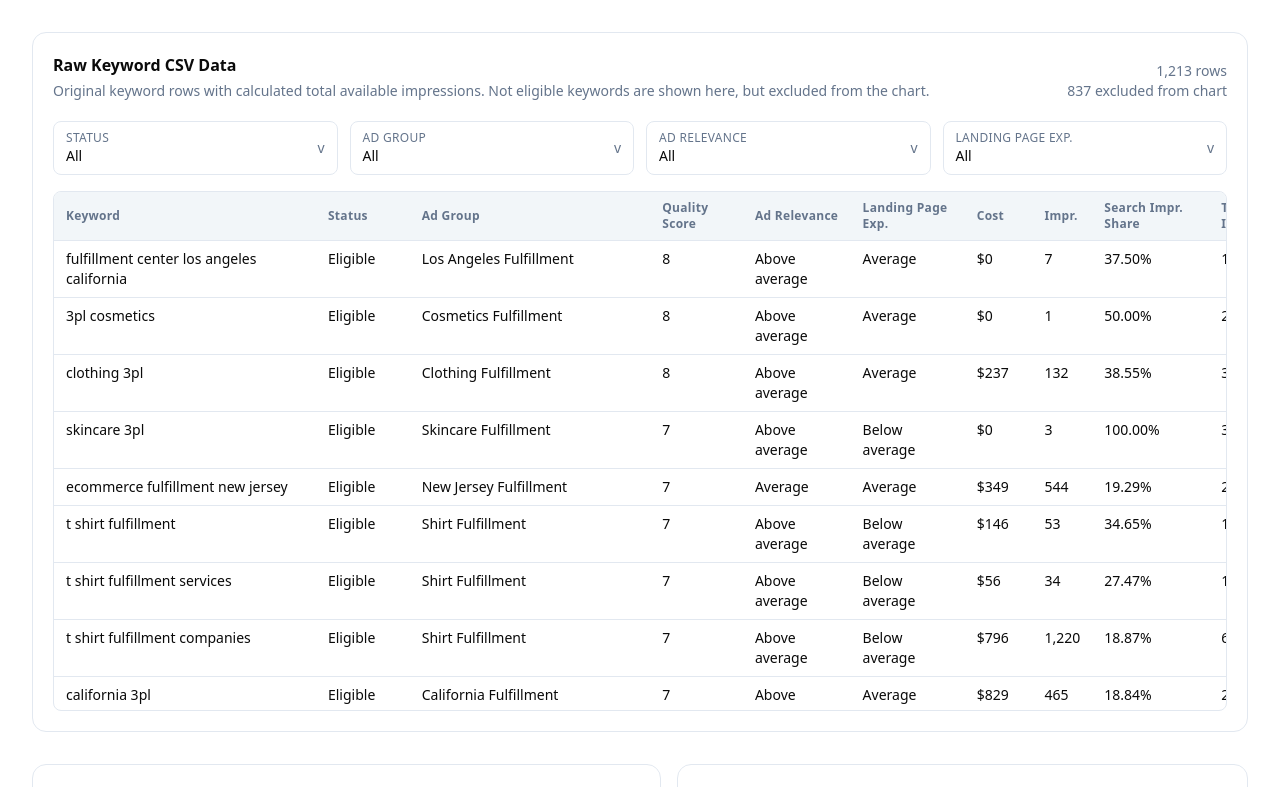
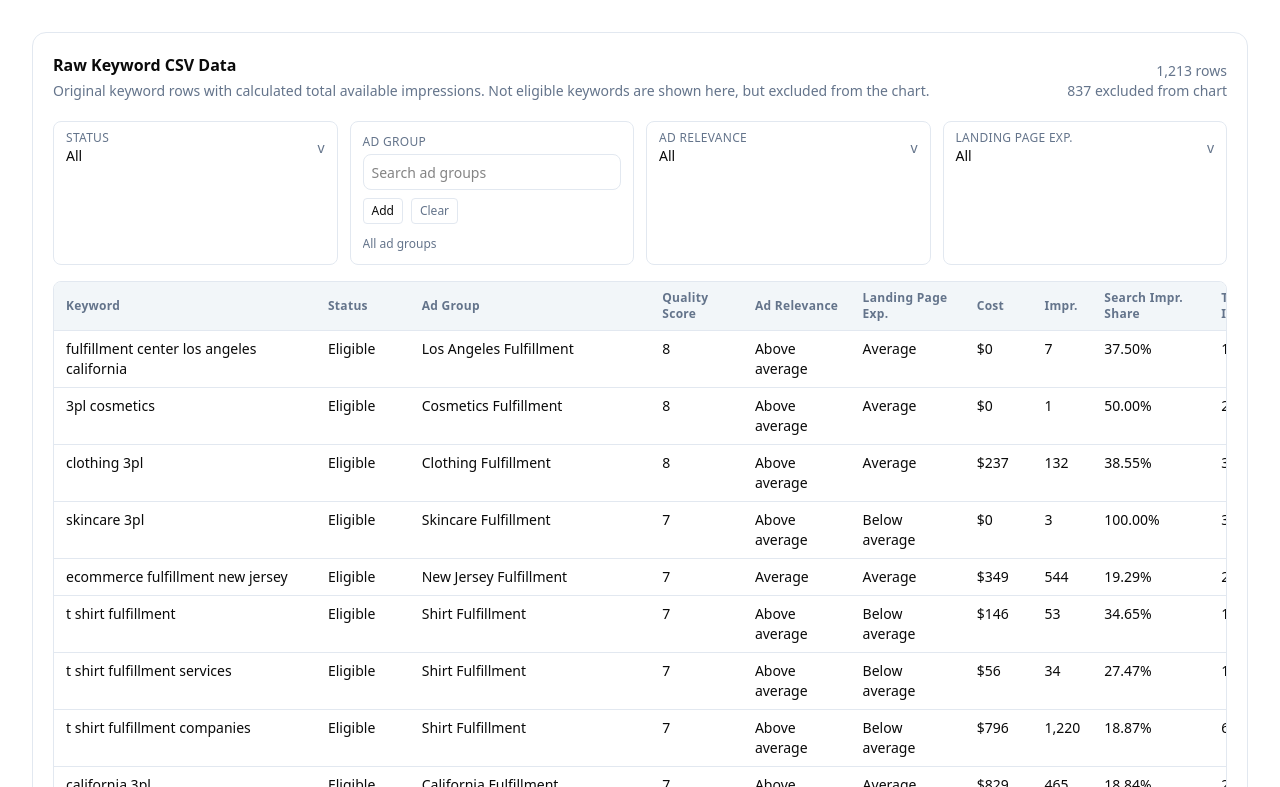
Before and after one commit to johnrclem-tech/Handled-Codex-Website, a Next.js app: page /internal/keyword-analysis in a window 1280 px wide. Shown: the part 993-1780 px from the top of the page. Built offline with nearby package versions, Linux system fonts and the light colour scheme.

Commit message:
Use combo box for ad group filter

```diff
--- a/src/components/internal/keyword-bubble-chart.tsx
+++ b/src/components/internal/keyword-bubble-chart.tsx
@@ -87,6 +87,7 @@ export function KeywordBubbleChart({
   const [adGroupFilters, setAdGroupFilters] = useState<string[]>([])
   const [adRelevanceFilters, setAdRelevanceFilters] = useState<string[]>([])
   const [landingPageFilters, setLandingPageFilters] = useState<string[]>([])
+  const [adGroupQuery, setAdGroupQuery] = useState("")
   const chartContainerRef = useRef<HTMLDivElement | null>(null)
 
   const chart = useMemo(() => {
@@ -230,6 +231,17 @@ export function KeywordBubbleChart({
     [rawKeywords]
   )
 
+  const adGroupComboOptions = useMemo(
+    () =>
+      filterOptions.adGroups
+        .filter((adGroup) => !adGroupFilters.includes(adGroup))
+        .filter((adGroup) =>
+          adGroup.toLowerCase().includes(adGroupQuery.trim().toLowerCase())
+        )
+        .slice(0, 25),
+    [adGroupFilters, adGroupQuery, filterOptions.adGroups]
+  )
+
   function setRawKeywordSort(nextSortKey: RawKeywordSortKey) {
     if (nextSortKey === sortKey) {
       setSortDirection((current) => (current === "asc" ? "desc" : "asc"))
@@ -316,6 +328,100 @@ export function KeywordBubbleChart({
           ))}
         </div>
       </details>
+    )
+  }
+
+  function addAdGroupFilter(adGroup: string) {
+    const trimmedAdGroup = adGroup.trim()
+    if (!trimmedAdGroup || !filterOptions.adGroups.includes(trimmedAdGroup)) {
+      return
+    }
+
+    if (!adGroupFilters.includes(trimmedAdGroup)) {
+      setAdGroupFilters([...adGroupFilters, trimmedAdGroup])
+    }
+    setAdGroupQuery("")
+  }
+
+  function ComboFilter({
+    label,
+    query,
+    selectedValues,
+    options,
+    onQueryChange,
+    onAdd,
+    onRemove,
+    onClear,
+  }: {
+    label: string
+    query: string
+    selectedValues: string[]
+    options: string[]
+    onQueryChange: (value: string) => void
+    onAdd: (value: string) => void
+    onRemove: (value: string) => void
+    onClear: () => void
+  }) {
+    return (
+      <div className="rounded-md border border-border bg-background p-3 text-sm">
+        <label className="grid gap-1">
+          <span className="text-xs font-medium uppercase tracking-wide text-muted-foreground">
+            {label}
+          </span>
+          <input
+            className="h-9 rounded-md border border-border bg-background px-2 text-sm"
+            list={`${label}-options`}
+            onChange={(event) => onQueryChange(event.target.value)}
+            onKeyDown={(event) => {
+              if (event.key === "Enter") {
+                event.preventDefault()
+                onAdd(query)
+              }
+            }}
+            placeholder="Search ad groups"
+            value={query}
+          />
+          <datalist id={`${label}-options`}>
+            {options.map((option) => (
+              <option key={`${label}-${option}`} value={option} />
+            ))}
+          </datalist>
+        </label>
+
+        <div className="mt-2 flex gap-2">
+          <button
+            className="rounded border border-border px-2 py-1 text-xs hover:bg-muted"
+            onClick={() => onAdd(query)}
+            type="button"
+          >
+            Add
+          </button>
+          <button
+            className="rounded border border-border px-2 py-1 text-xs text-muted-foreground hover:bg-muted"
+            onClick={onClear}
+            type="button"
+          >
+            Clear
+          </button>
+        </div>
+
+        <div className="mt-3 flex max-h-28 flex-wrap gap-2 overflow-auto">
+          {selectedValues.length === 0 ? (
+            <span className="text-xs text-muted-foreground">All ad groups</span>
+          ) : (
+            selectedValues.map((value) => (
+              <button
+                className="rounded-full border border-border px-2 py-1 text-xs hover:bg-muted"
+                key={`selected-${value}`}
+                onClick={() => onRemove(value)}
+                type="button"
+              >
+                {value} x
+              </button>
+            ))
+          )}
+        </div>
+      </div>
     )
   }
 
@@ -551,11 +657,22 @@ export function KeywordBubbleChart({
             options={filterOptions.statuses}
             onChange={setStatusFilters}
           />
-          <MultiFilter
+          <ComboFilter
             label="Ad Group"
+            query={adGroupQuery}
             selectedValues={adGroupFilters}
-            options={filterOptions.adGroups}
-            onChange={setAdGroupFilters}
+            options={adGroupComboOptions}
+            onQueryChange={setAdGroupQuery}
+            onAdd={addAdGroupFilter}
+            onRemove={(value) =>
+              setAdGroupFilters(
+                adGroupFilters.filter((adGroup) => adGroup !== value)
+              )
+            }
+            onClear={() => {
+              setAdGroupFilters([])
+              setAdGroupQuery("")
+            }}
           />
           <MultiFilter
             label="Ad Relevance"
```
